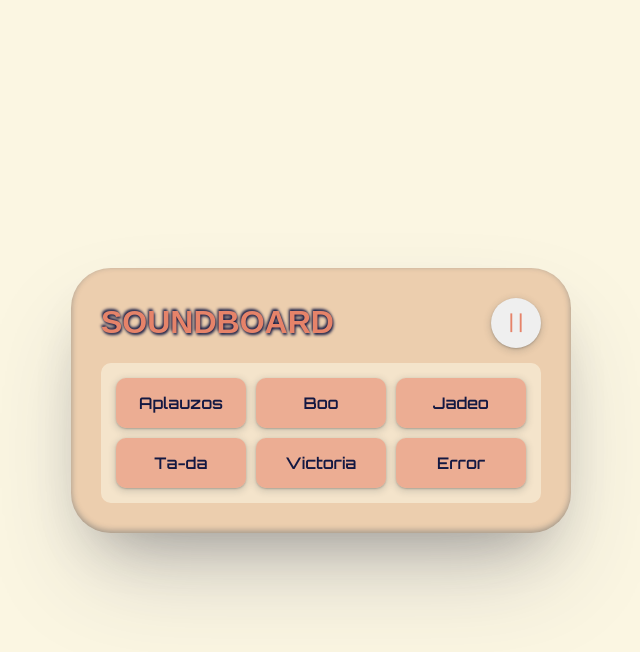
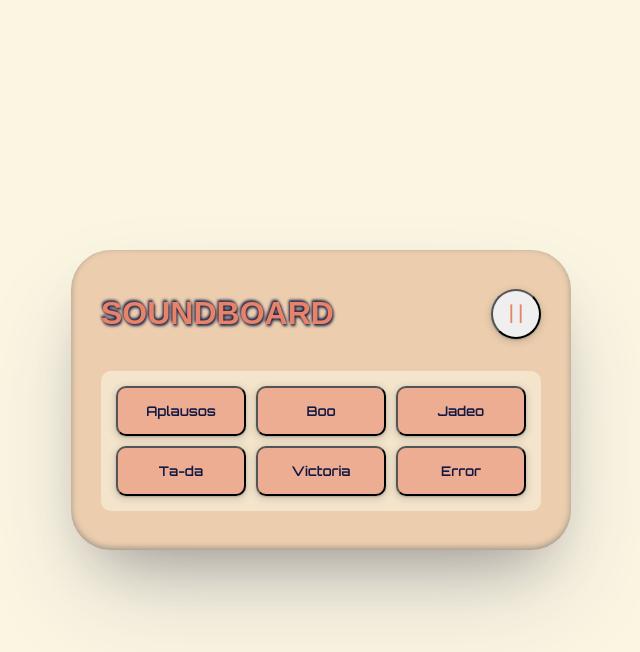
Before and after one commit to anthoox/50_proyectos_en_50_dias, a plain HTML site: page 09_panel_de_sonidos/index.html in a window 1280 px wide. Both pictures are taken after a click on the button 835 px from the left and 322 px from the top of the page. Shown: the whole page, without its empty margins (319-959 px from the left). Drawn offline with nearby package versions, Linux system fonts and the light colour scheme; a web font is replaced by a local one.

Commit message:
Proyecto 9, panel de sonidos- fin

```diff
--- a/09_panel_de_sonidos/index.html
+++ b/09_panel_de_sonidos/index.html
@@ -4,7 +4,7 @@
 <head>
     <meta charset="UTF-8">
     <meta name="viewport" scontent="width=device-width, initial-scale=1.0">
-    <title>Panel de Sonido</title>
+    <title>Panel de boton</title>
     <link rel="stylesheet"
         href="https://maxst.icons8.com/vue-static/landings/line-awesome/line-awesome/1.3.0/css/line-awesome.min.css" />
     <link rel="stylesheet" href="style.css" />
@@ -15,20 +15,27 @@
     <div class="panel">
         <header>
             <h1>SOUNDBOARD</h1>
-            <button>
+            <button id="pausa">
                 <i class="las la-pause"></i>
             </button>
         </header>
-
-        <div class="sonidos">
-            <div class="sonido">Aplauzos</div>
-            <div class="sonido">Boo</div>
-            <div class="sonido">Jadeo</div>
-            <div class="sonido">Ta-da</div>
-            <div class="sonido">Victoria</div>
-            <div class="sonido">Error</div>
+        <audio id="aplausos" src="/09_panel_de_sonidos/sounds/applause.mp3"></audio>
+        <audio id="boo" src="/09_panel_de_sonidos/sounds/boo.mp3"></audio>
+        <audio id="jadeo" src="/09_panel_de_sonidos/sounds/gasp.mp3"></audio>
+        <audio id="ta-da" src="/09_panel_de_sonidos/sounds/tada.mp3"></audio>
+        <audio id="victoria" src="/09_panel_de_sonidos/sounds/victory.mp3"></audio>
+        <audio id="error" src="/09_panel_de_sonidos/sounds/wrong.mp3"></audio>
+        <div class="botones">
+            <!-- <button class="boton">Aplausos</button>
+            <button class="boton">Boo</button>
+            <button class="boton">Jadeo</button>
+            <button class="boton">Ta-da</button>
+            <button class="boton">Victoria</button>
+            <button class="boton">Error</button> -->
         </div>
     </div>
+
+    <script src="script.js"></script>
 </body>
 
 </html>
--- /dev/null
+++ b/09_panel_de_sonidos/script.js
@@ -0,0 +1,39 @@
+// Array con cada uno de los sonidos que se usarán
+const sonidos = ['aplausos', 'boo', 'jadeo', 'ta-da', 'victoria', 'error'];
+// Selección del botón pausa
+const pausa = document.getElementById('pausa');
+
+// pausa captura el evento clic y llama a la función stopSonidos
+pausa.addEventListener('click', stopSonidos);
+
+/*
+Por cada sonido del array, se crea un elemento button con la clase boton. Además
+almacenamos el nombre de cada sonido en la variable nombreSonido donde se pasa la
+primera letra a mayúsculas y se concatena con el texto de sonido desde la posición
+1 para añadir fmalmente el nombre dentro del elemento btn
+*/
+sonidos.forEach(sonido =>{
+    const btn = document.createElement('button');
+    btn.classList.add('boton');
+    let nombreSonido = sonido.charAt(0).toUpperCase() + sonido.slice(1);
+    btn.innerText = nombreSonido;
+
+    // A cada boton se le la función stopSonidos
+    btn.addEventListener('click',() => {
+        stopSonidos();
+        // Se da play al elemento con el id seleccinado
+        document.getElementById(sonido).play();
+    })
+
+    // Dentro del elemento con la clase botones, se añaden los elementos btn
+    document.querySelector('.botones').appendChild(btn);
+})
+
+// Función que seleccionara todos los sonidos y los pausara y devolvera al principio
+function stopSonidos(){
+    sonidos.forEach(sonido => {
+        const cntSonido = document.getElementById(sonido);
+        cntSonido.pause();
+        cntSonido.currentTime = 0;
+    })
+}
--- a/09_panel_de_sonidos/style.css
+++ b/09_panel_de_sonidos/style.css
@@ -28,7 +28,11 @@ body {
 
 .panel{
     width: 500px;
+    height: 300px;
     padding:30px;
+    display: flex;
+    justify-content: space-around;
+    flex-direction: column;
     background-color: var(--color2);
     border-radius: 40px;
     box-shadow: rgba(50, 50, 93, 0.25) 0px 50px 100px -20px, rgba(0, 0, 0, 0.3) 0px 30px 60px -30px, rgba(10, 37, 64, 0.35) 0px -2px 6px 0px inset;
@@ -44,7 +48,6 @@ header h1{
     text-shadow: 1px 2px 3px var(--color4),-1px -2px 3px var(--color4);
 }
 header button{
-    border: none;
     width: 50px;
     height: 50px;
     border-radius: 50%;
@@ -62,7 +65,7 @@ header i {
     cursor: pointer;
 }
 
-.sonidos {
+.botones {
     background-color: var(--color5);
     padding: 15px;
     border-radius: 10px;
@@ -72,7 +75,7 @@ header i {
     gap: 10px;
 }
 
-.sonidos .sonido{
+.botones .boton{
     flex-basis: 130px;
     background-color: var(--color6);
     padding: 15px;
@@ -86,11 +89,11 @@ header i {
     box-shadow: rgba(60, 64, 67, 0.3) 0px 1px 2px 0px, rgba(60, 64, 67, 0.15) 0px 2px 6px 2px;
 }
 
-.sonidos .sonido:hover {
+.botones .boton:hover {
     flex-basis: 130px;
     background-color: var(--color3);
 }
 
-.sonidos .sonido:active {
+.botones .boton:active {
     transform: scale(0.95);
 }
```
